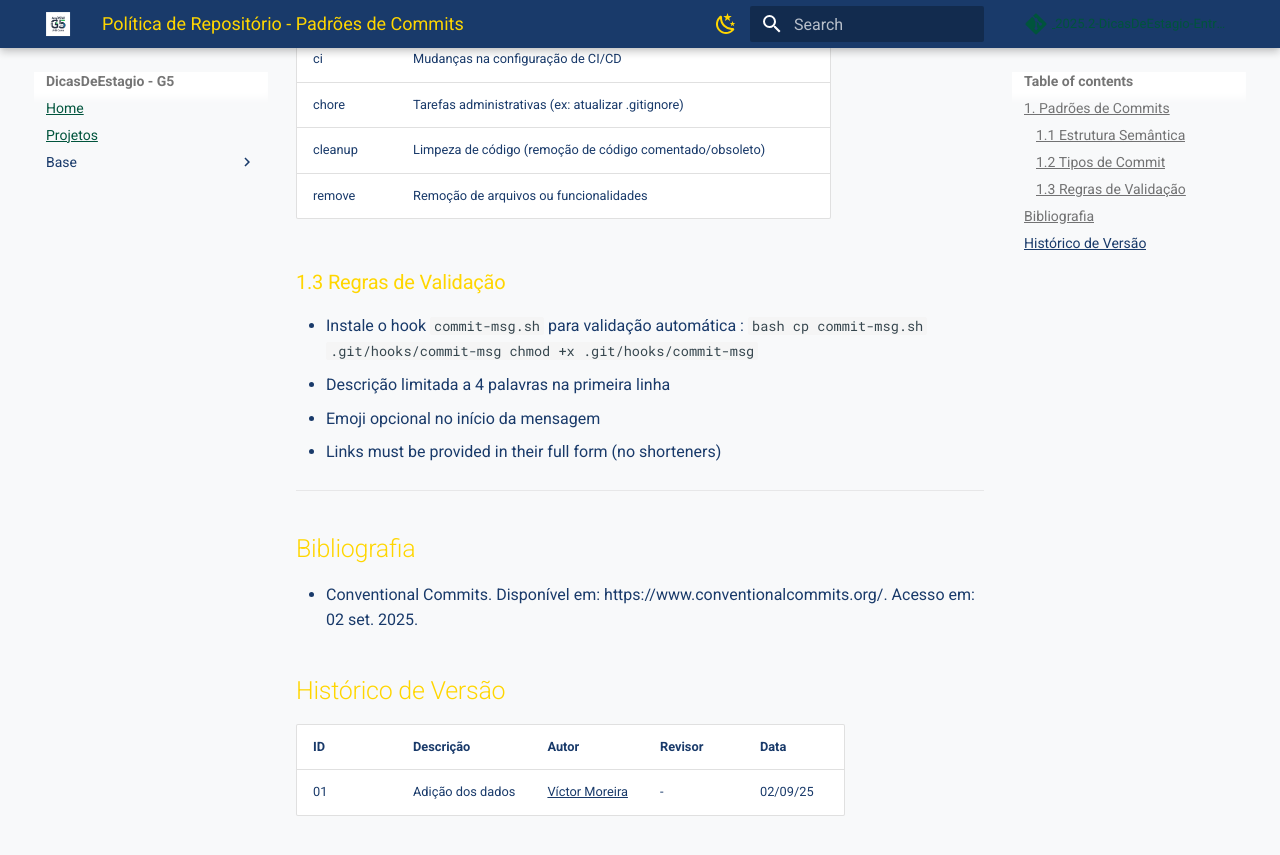
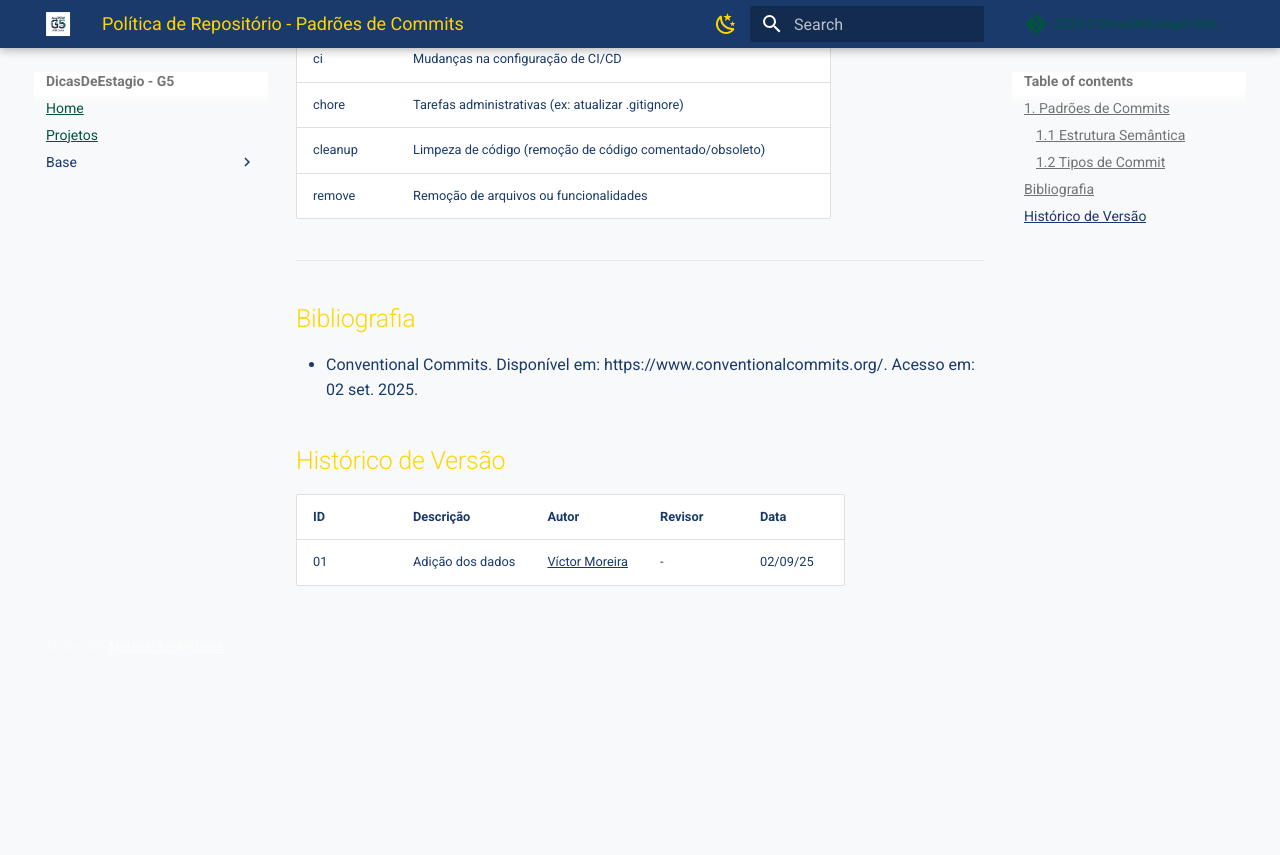
Before and after one commit to UnBArqDsw2025-2-Turma02/2025.2-T02_G5_DicasDeEstagio_Entrega03, an MkDocs documentation site: the page built from docs/Base/Iniciativas-extras/Planejamento/Politicas-de-repositorio/PoliticaCommits.md, in a window 1280 px wide and 900 px high, scrolled down 907 px. Shown: the top 855 px of the window. Built offline with MkDocs 1.6.1 and Material for MkDocs 9.7.7, drawn with Linux system fonts in a browser that asks for light colours; comment, search, counter and statistics services are not loaded; after the commit the page ends 1577 px from its top, so only the background shows below that.

Commit message:
Update PoliticaCommits.md

````diff
--- a/docs/Base/Iniciativas-extras/Planejamento/Politicas-de-repositorio/PoliticaCommits.md
+++ b/docs/Base/Iniciativas-extras/Planejamento/Politicas-de-repositorio/PoliticaCommits.md
@@ -31,15 +31,6 @@ Os commits devem seguir o formato:
 | cleanup     | Limpeza de código (remoção de código comentado/obsoleto)                  |
 | remove      | Remoção de arquivos ou funcionalidades                                    |
 
-### 1.3 Regras de Validação
-- Instale o hook `commit-msg.sh` para validação automática :
-  ```bash
-  cp commit-msg.sh .git/hooks/commit-msg
-  chmod +x .git/hooks/commit-msg
-  ```
-- Descrição limitada a 4 palavras na primeira linha
-- Emoji opcional no início da mensagem
-- Links must be provided in their full form (no shorteners)
 
 
 ---
````
